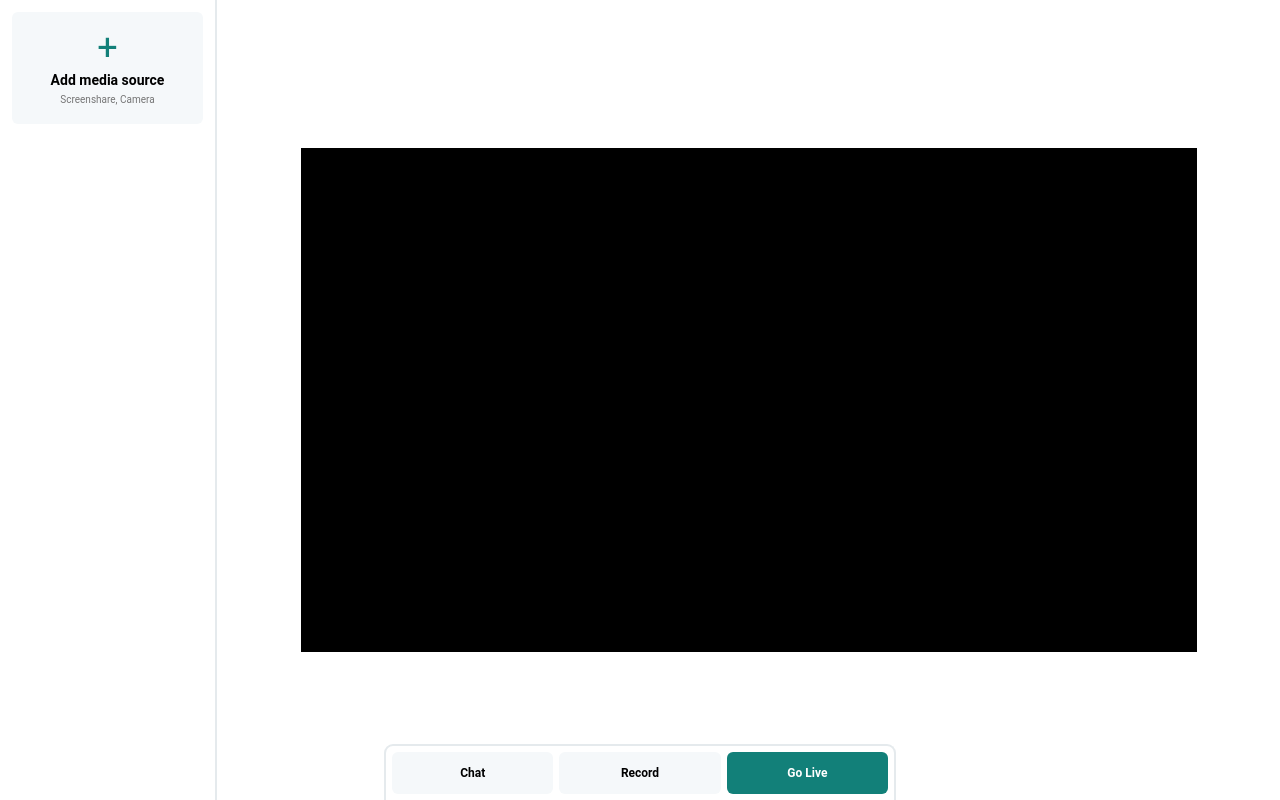
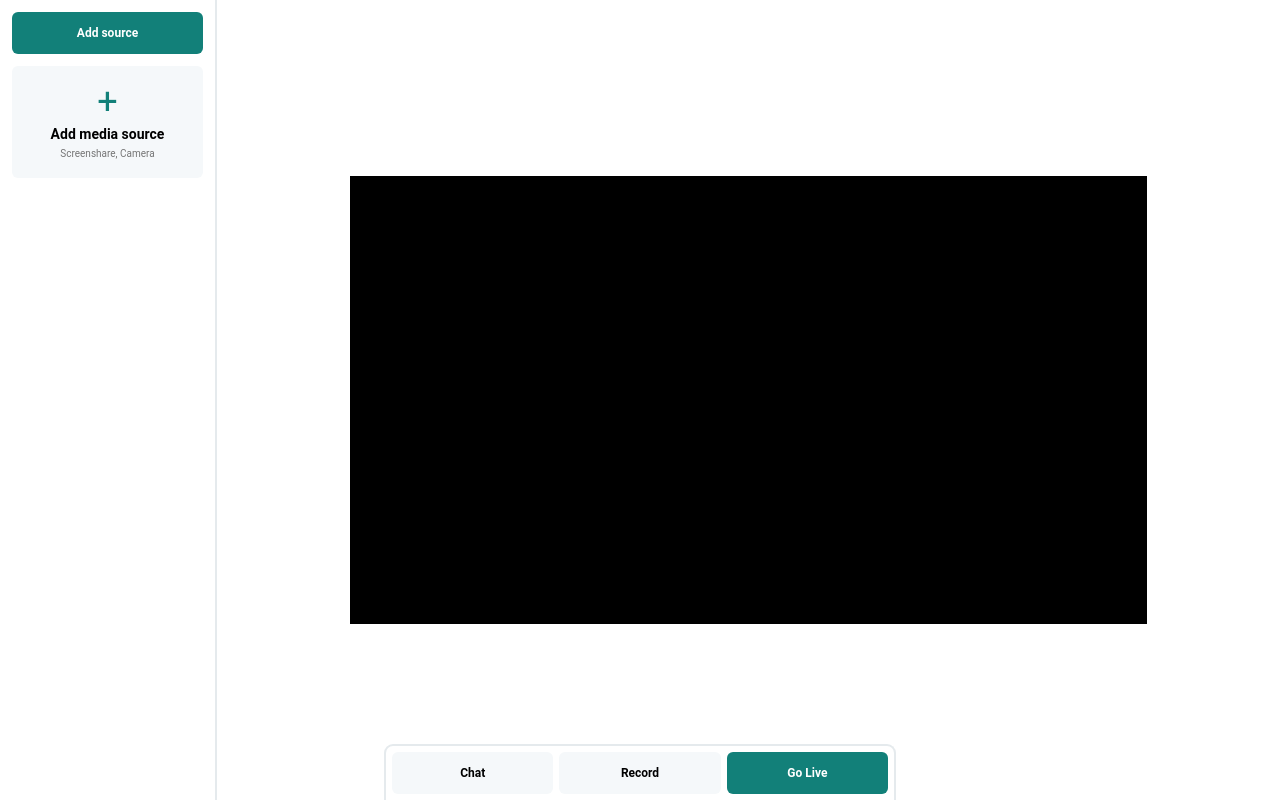
Before and after one commit to alisondraV/live-streaming-studio, a Vue app: page / in a window 1280 px wide. Built offline with nearby package versions, Linux system fonts and the light colour scheme.

Commit message:
Fix aspect-ratio and update naming

```diff
--- a/src/App.vue
+++ b/src/App.vue
@@ -1,7 +1,7 @@
 <template>
-  <MainScreen />
+  <home-page />
 </template>
 
 <script lang="ts" setup>
-import MainScreen from './components/MainScreen.vue';
+import HomePage from './HomePage.vue';
 </script>
--- a/src/components/MainScreen.vue
+++ b/src/HomePage.vue
@@ -1,7 +1,12 @@
 <template>
   <div class="flex">
     <div class="h-screen p-4 w-1/5 border-r-2 border-gray2">
-      <media-import-button @handle-button-click="toggleModal" class="mb-4" />
+      <v-button label="Add source" @handle-click="toggleModal" class="mb-4" />
+      <media-import-button
+        v-if="!store.feed.video && !store.feed.screen"
+        @handle-button-click="toggleModal"
+        class="mb-4"
+      />
       <feed-tile
         v-if="store.feed.video"
         :img="store.feed.video"
@@ -18,11 +23,11 @@
       />
     </div>
     <div class="h-screen w-full flex flex-col justify-center items-center">
-      <feed-screen />
-      <feed-menu class="mt-4" />
+      <stream-canvas />
+      <feed-menu class="-mt-8" />
     </div>
   </div>
-  <div class="w-full flex justify-center">
+  <div class="w-full flex justify-center bg-white">
     <div class="w-2/5 flex fixed z-10 bottom-0 p-2 border-2 border-b-0 border-gray2 rounded-t-xl">
       <v-button label="Chat" class="mr-2" :variant="ButtonVariant.Secondary" />
       <v-button label="Record" class="mr-2" :variant="ButtonVariant.Secondary" />
@@ -39,7 +44,7 @@ import MediaImportButton from '@/components/MediaImportButton.vue';
 import { ref } from 'vue';
 import AddMediaModal from '@/components/AddMediaModal.vue';
 import FeedTile from '@/components/feed/FeedTile.vue';
-import FeedScreen from '@/components/feed/FeedScreen.vue';
+import StreamCanvas from '@/components/feed/StreamCanvas.vue';
 import FeedMenu from '@/components/feed/FeedMenu.vue';
 import { store } from '@/store';
 
--- a/src/components/feed/FeedScreen.vue
+++ b/src/components/feed/StreamCanvas.vue
@@ -1,7 +1,7 @@
 <template>
   <div
-    class="bg-black m-12 flex items-center justify-center"
-    style="max-width: 1500px; width: 112vh; height: 63vh;"
+    class="bg-black m-12 flex items-center justify-center aspect-video
+      overflow-hidden w-[75%] max-w-[1500px]"
   >
     <div
       v-if="twoFeedsActive() && store.selectedLayout !== FeedLayout.Both"
```
